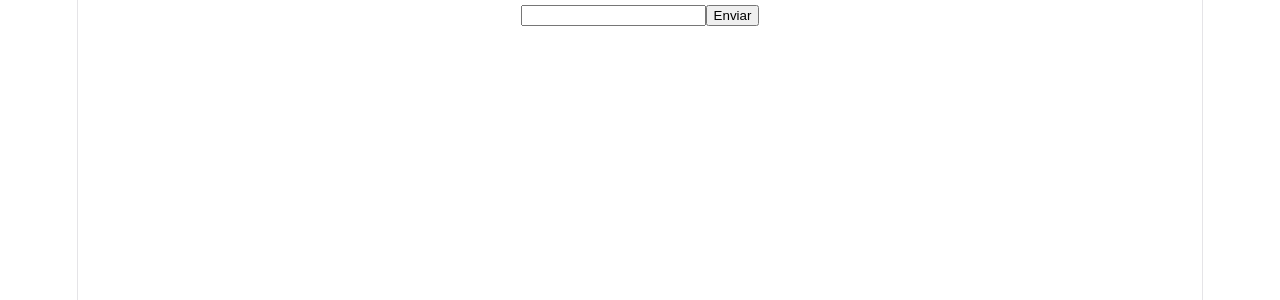
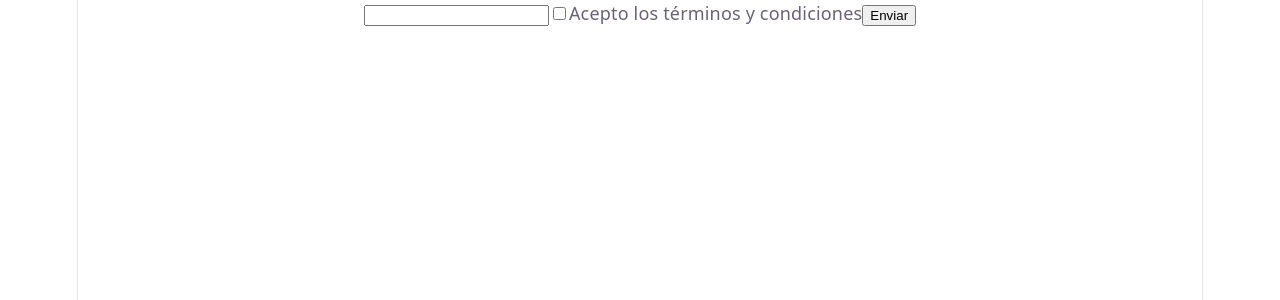
Before and after one commit to santiagobarua-glitch/react-proyecto-SantiagoBarua, a React (Vite) app: page / in a window 1280 px wide. Shown: the top 300 px of the page. Built offline with nearby package versions, Linux system fonts and the light colour scheme.

Commit message:
feat: add terms and conditions checkbox to SubscriptionForm

```diff
--- a/src/classes/module4/lesson-2/SubscriptionForm.tsx
+++ b/src/classes/module4/lesson-2/SubscriptionForm.tsx
@@ -11,6 +11,10 @@ function SubcriptionForm() {
     return enviado ? <p>Suscripcion exitosa</p> : (
         <form onSubmit={handleSubmit}>
             <input type="email" name="email" required />
+            <label>
+                <input type="checkbox" name="terms" required />
+                Acepto los términos y condiciones
+            </label>
             <button type="submit">Enviar</button>
         </form>
     )
```
